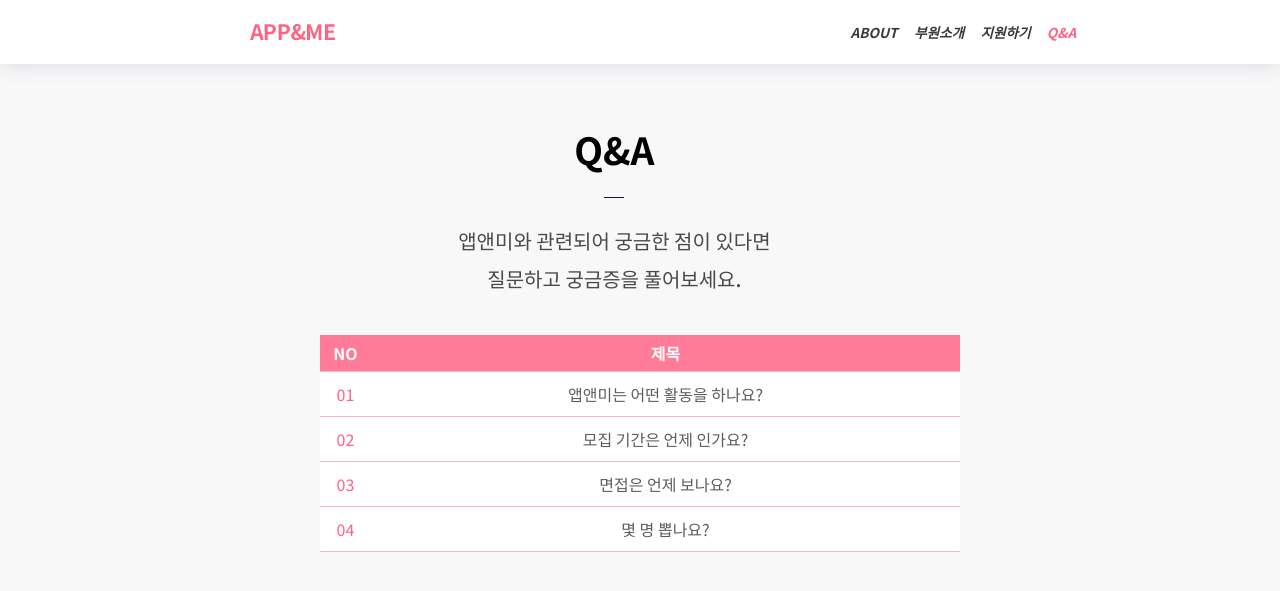
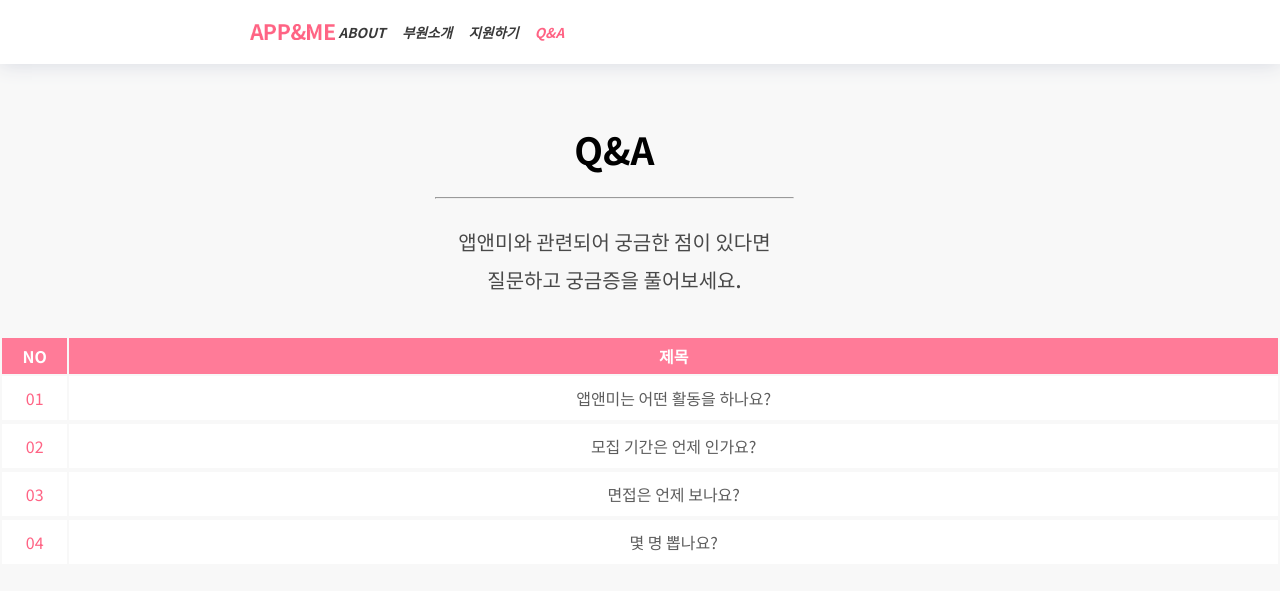
Before and after one commit to ccomangi2/2021_App_and_Me_Web, a PHP site: page /qna.php in a window 1280 px wide. Shown: the top 591 px of the page. Run offline with PHP 8.4, Linux system fonts and the light colour scheme.

Commit message:
Add files via upload

```diff
--- a/qna.php
+++ b/qna.php
@@ -11,7 +11,7 @@
 <body style="overflow-y:hidden">
   <header>
     <img src="img/appandme_web_logo.png" alt="app&me" onclick="location.href='main.html'">
-    <span style="margin-left: 40%;" onclick="location.href='about.html'">ABOUT</span>
+    <span onclick="location.href='about.html'">ABOUT</span>
     <span style="margin-left: 1%;" onclick="location.href='members_8th.html'">부원소개</span>
     <span style="margin-left: 1%;" onclick="location.href='submit.php'">지원하기</span>
     <span style="margin-left: 1%; color: #FF6384;" onclick="location.href='qna.php'">Q&A</span>
@@ -21,7 +21,7 @@
       <div class="box">
         <div class="title">Q&A</div>
         <center>
-          <hr width="5%" size="1%" color="#230A3F">
+          <hr>
         </center>
         <br>
         <div class="content">앱앤미와 관련되어 궁금한 점이 있다면<br>질문하고 궁금증을 풀어보세요.<br><br></div>
@@ -29,7 +29,7 @@
     </center>
   </div>
   <center>
-    <table border="0" width="50%" style="border-collapse:collapse">
+    <table border="0">
       <thread>
         <tr id="line" align="center" bgcolor="#ff7b98">
           <th style="color:#ffffff;">NO</th>
```
